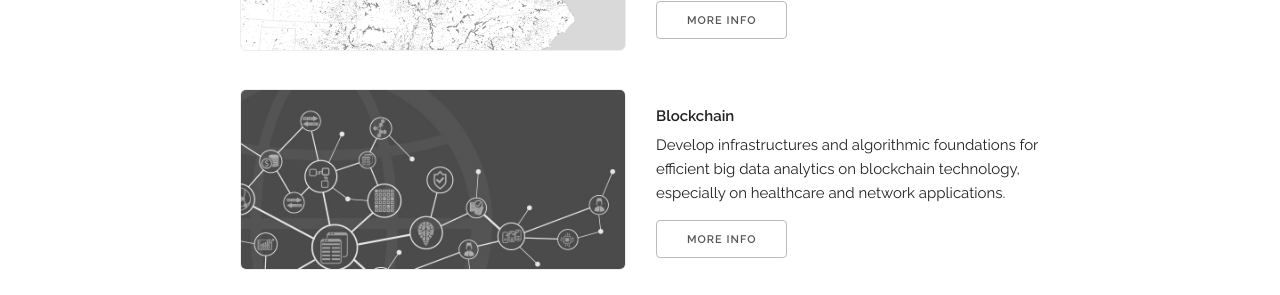
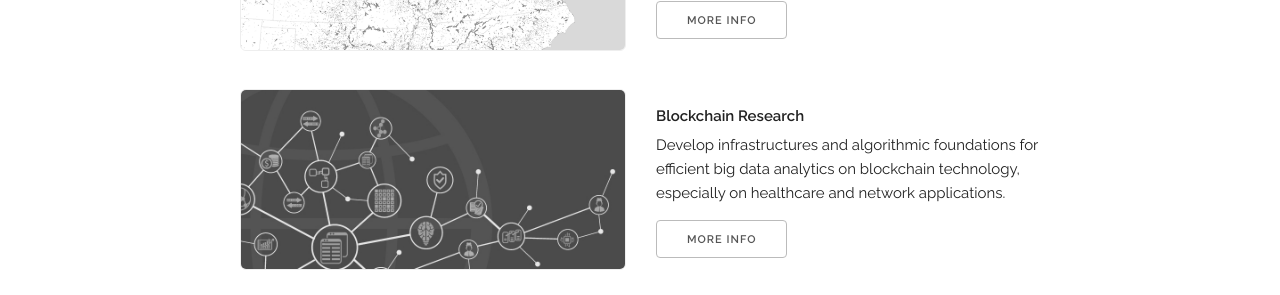
Before and after one commit to Marvelrex/denos.lab.io, a Jekyll site: the page built from index.html, in a window 1280 px wide and 900 px high, scrolled down 2173 px. Shown: the part 153-448 px from the top of the window. Built offline with Jekyll 4.4.1, drawn with Linux system fonts in a browser that asks for light colours; nearby versions of some CDN libraries.

Commit message:
Revise title.

```diff
--- a/_layouts/default.html
+++ b/_layouts/default.html
@@ -167,7 +167,7 @@
           <img class="grayscale" src="images/highlight_blockchain.jpg">
         </div>
         <div class="one-half offset-by-one-half column">
-          <h6 class="example-header">Blockchain</h6>
+          <h6 class="example-header">Blockchain Research</h6>
           <p class="example-description">Develop infrastructures and algorithmic foundations for efficient big data analytics on blockchain technology, especially on healthcare and network applications. </p>
           <a class="button" href="http://illidanlab.github.io/" target="_blank">More Info</a>
         </div>
```
